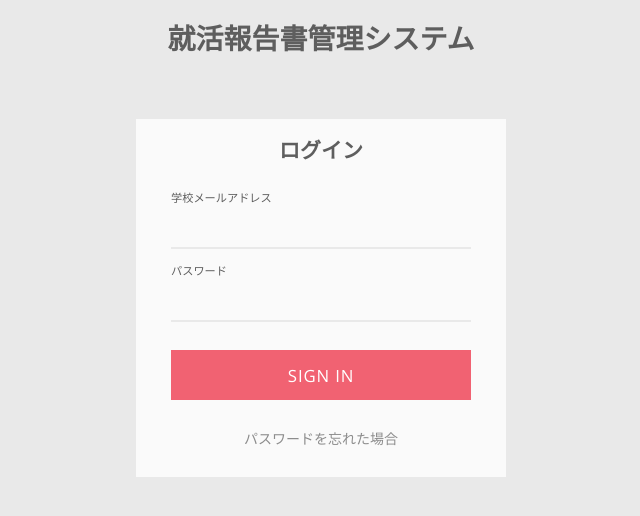
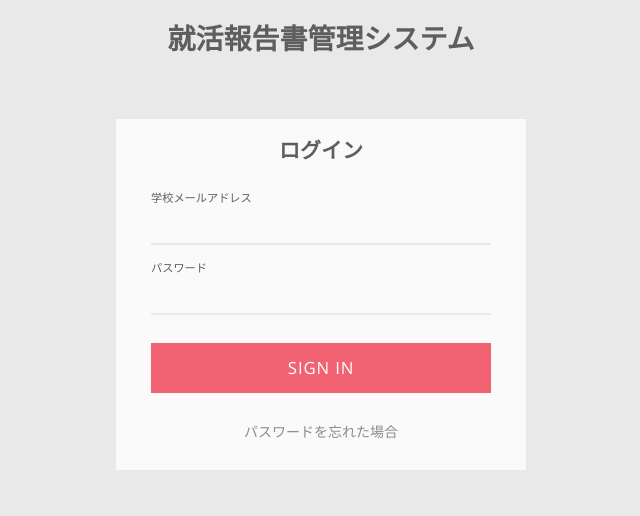
Before and after one commit to morijyobi-2021-itadv3/JobReportManagement, a Flask app: page / in a window 1280 px wide. Shown: the top 516 px of the page, without its empty margins (319-959 px from the left). Run offline with Flask 2, Linux system fonts and the light colour scheme; some libraries are stand-ins or nearby versions.

```diff
--- a/static/css/login.css
+++ b/static/css/login.css
@@ -22,7 +22,12 @@ body {
   background: #fafafa;
   margin: 3em auto;
   padding: 0 1em;
-  max-width: 370px;
+  max-width: 410px;
+}
+.form-wrapper p{
+  margin-bottom: 15%;
+  font-size: 90%;
+  text-align: center;
 }
 
 h1 {
@@ -55,7 +60,7 @@ form {
 
 .form-item input {
   background: #fafafa;
-  margin-top: 8%;
+  margin-top: 6%;
   border: none;
   border-bottom: 2px solid #e9e9e9;
   color: #666;
```
